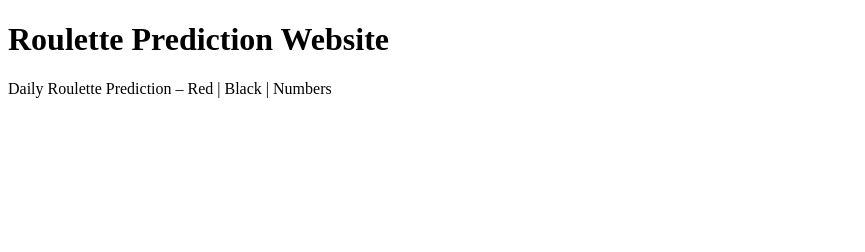
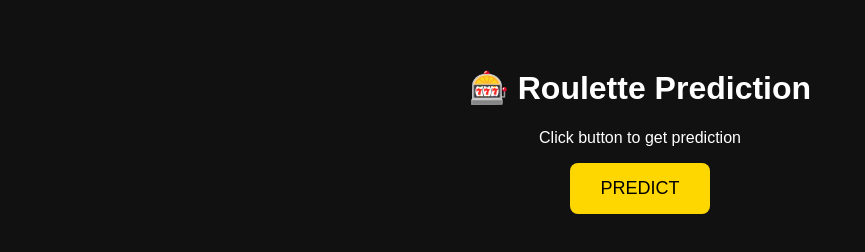
Before and after one commit to sanjayrout2496/Roulette-Prediction1, a plain HTML site: page index.html in a window 1280 px wide. Shown: the whole page, without its empty margins (0-865 px from the left). Drawn offline with Linux system fonts and the light colour scheme.

Commit message:
Enhance index.html with styling and prediction logic

```diff
--- a/index.html
+++ b/index.html
@@ -1,10 +1,48 @@
 <!DOCTYPE html>
 <html>
 <head>
-  <title>Roulette Prediction</title>
+<title>Roulette Prediction</title>
+<meta name="viewport" content="width=device-width, initial-scale=1">
+<style>
+body{
+  background:#111;
+  color:#fff;
+  font-family:Arial;
+  text-align:center;
+  padding-top:40px;
+}
+button{
+  padding:15px 30px;
+  font-size:18px;
+  background:gold;
+  border:none;
+  border-radius:8px;
+}
+#result{
+  margin-top:20px;
+  font-size:22px;
+}
+</style>
 </head>
+
 <body>
-  <h1>Roulette Prediction Website</h1>
+
+<h1>🎰 Roulette Prediction</h1>
+<p>Click button to get prediction</p>
+
+<button onclick="predict()">PREDICT</button>
+
+<div id="result"></div>
+
+<script>
+function predict(){
+  let number = Math.floor(Math.random()*37);
+  let red=[1,3,5,7,9,12,14,16,18,19,21,23,25,27,30,32,34,36];
+  let color = number==0 ? "GREEN" : red.includes(number) ? "RED" : "BLACK";
+  document.getElementById("result").innerHTML =
+    "Number: "+number+"<br>Color: "+color;
+}
+</script>
+
 </body>
-</html>
-<p>Daily Roulette Prediction – Red | Black | Numbers</p>
+  </html>
```
